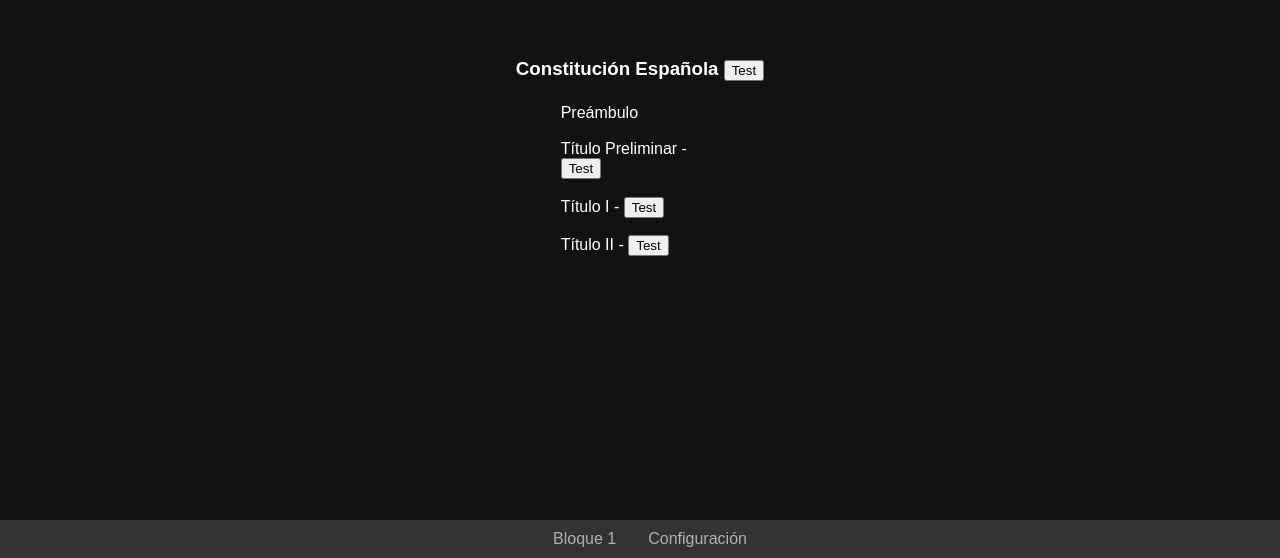
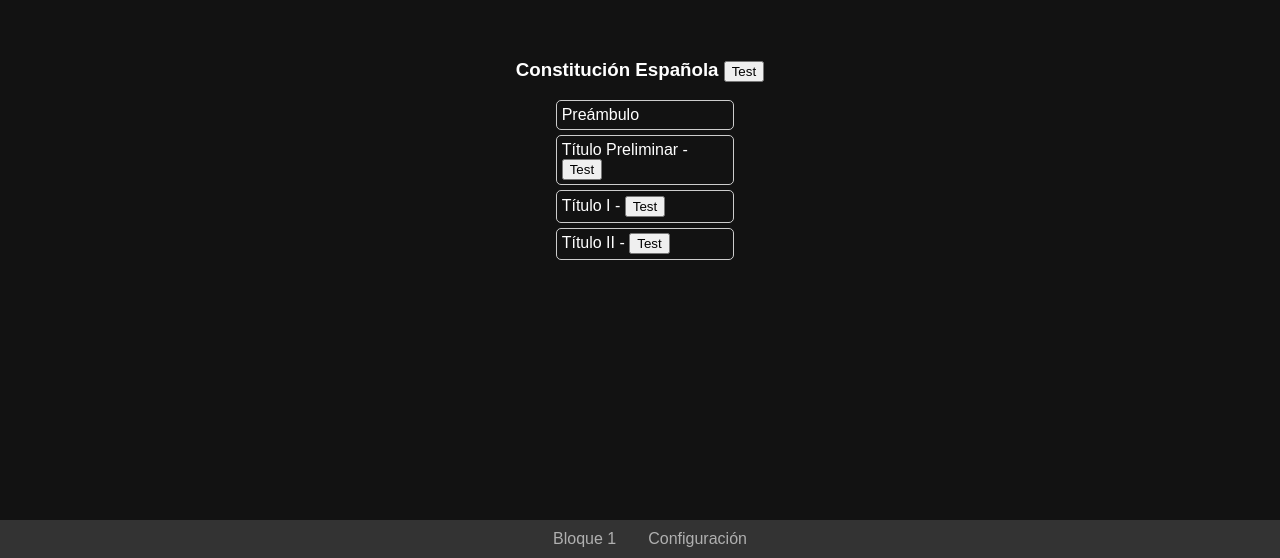
Before and after one commit to JorgeGolo/testconst, a React (Create React App) app: page / in a window 1280 px wide. Shown: the part 242-800 px from the top of the page. Built offline with nearby package versions, Linux system fonts and the light colour scheme.

Commit message:
new home

```diff
--- a/src/App.css
+++ b/src/App.css
@@ -266,13 +266,14 @@ label {
 }
 
 .ulstyle li {
+  border: 1px solid #ccc;
   display: block;
   /* height: 1.5em; */
   width: 80%;
-  margin: 0.5em 0 0 0;
+  margin: 0.3em 0 0 0;
   padding: 0.3em;
   border-radius: 5px;
-  }
+}
 
 .opcion {
   transition: background-color 0.2s ease, transform 0.1s ease;
```
